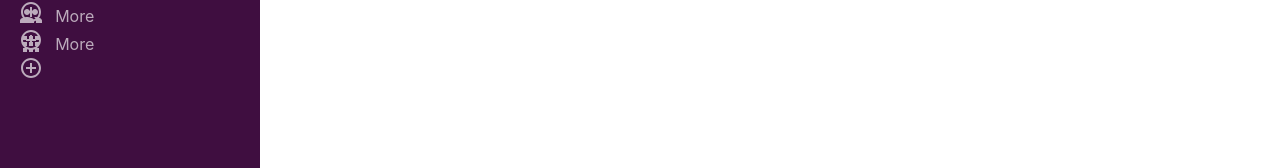
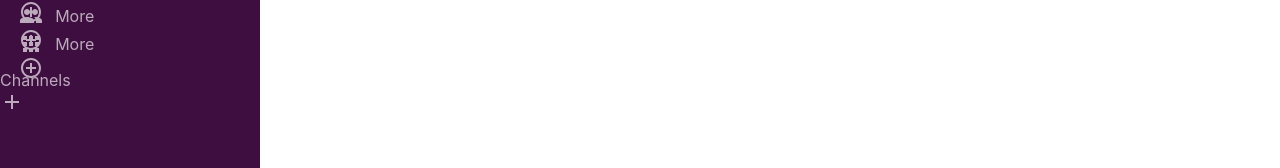
Before and after one commit to Dariuszb94/Slack, a React (Create React App) app: page / in a window 1280 px wide. Shown: the part 231-399 px from the top of the page. Built offline with nearby package versions, Linux system fonts and the light colour scheme.

Commit message:
Channels flex

```diff
--- a/src/Components/Sidebar.js
+++ b/src/Components/Sidebar.js
@@ -1,6 +1,8 @@
 import React from "react";
 import styled from "styled-components";
 import AddCircleOutlineIcon from "@material-ui/icons/AddCircleOutline";
+import AddIcon from "@material-ui/icons/Add";
+
 import { sidebarItemsData } from "../data/SidebarData";
 import { Icon } from "@material-ui/core";
 function Sidebar() {
@@ -21,6 +23,12 @@ function Sidebar() {
           </MainChannelItem>
         ))}
       </MainChannels>
+      <ChannelsContainer>
+        <NewChannelContainer>
+          <div>Channels</div>
+        </NewChannelContainer>
+        <AddIcon />
+      </ChannelsContainer>
     </Container>
   );
 }
@@ -65,3 +73,10 @@ const MainChannelItem = styled.div`
   padding-left: 19px;
   cursor: pointer;
 `;
+const ChannelsContainer = styled.div`
+  color: rgb(188, 171, 188);
+  margin-top: 10px;
+`;
+const NewChannelContainer = styled.div`
+  display: flex;
+`;
```
